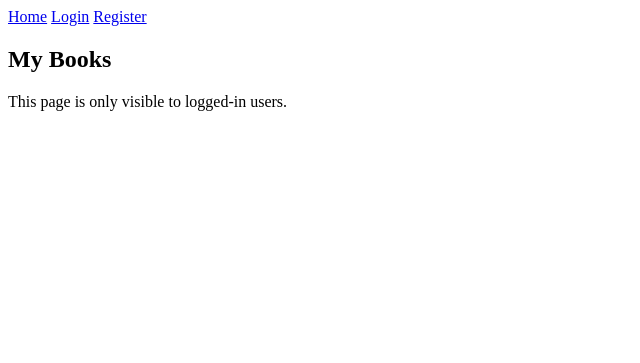
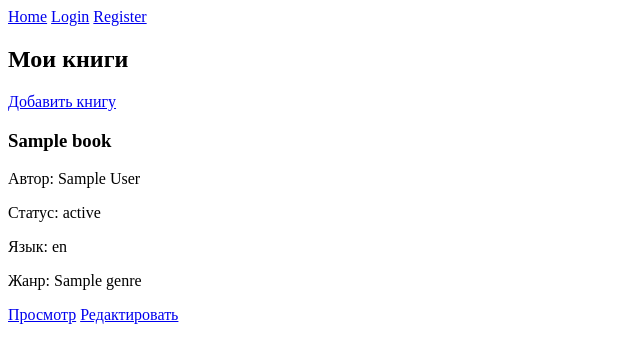
Before and after one commit to stanislau-malchanau/bookstars, a Django app: template templates/books/my_books.html in a window 1280 px wide. Shown: the top 363 px of the page, without its empty margins (0-640 px from the left). Run offline with Django 5.2, Linux system fonts and the light colour scheme; the template is opened without the code that fills it: most values are stand-ins (such as "Sample title", 1, 10 or a date in 2020).

Commit message:
updated my books page

```diff
--- a/templates/books/my_books.html
+++ b/templates/books/my_books.html
@@ -1,6 +1,28 @@
 {% extends "base.html" %}
 
 {% block content %}
-<h2>My Books</h2>
-<p>This page is only visible to logged-in users.</p>
+<h2>Мои книги</h2>
+<a href="{% url 'books:add_book' %}" class="btn btn-primary">Добавить книгу</a>
+
+<div class="book-list">
+{% for book in books %}
+    <div class="book-card">
+        <h3>{{ book.title }}</h3>
+        <p>Автор: {{ book.author }}</p>
+        <p>Статус: {{ book.get_status_display }}</p>
+        <p>Язык: {{ book.language }}</p>
+        <p>Жанр: {{ book.genre }}</p>
+        <!-- Добавим кнопки действий -->
+        <a href="{% url 'books:view_book' book.pk %}">Просмотр</a>
+        {% if book.status == 'draft' or book.status == 'rejected' %}
+            <a href="{% url 'books:edit_book' book.pk %}">Редактировать</a>
+        {% endif %}
+        {% if book.status == 'live' %}
+            <a href="{% url 'books:get_reviewed' book.pk %}">Получить отзывы</a>
+        {% endif %}
+    </div>
+{% empty %}
+    <p>У вас пока нет книг. <a href="{% url 'books:add_book' %}">Добавить первую книгу</a></p>
+{% endfor %}
+</div>
 {% endblock %}
```
